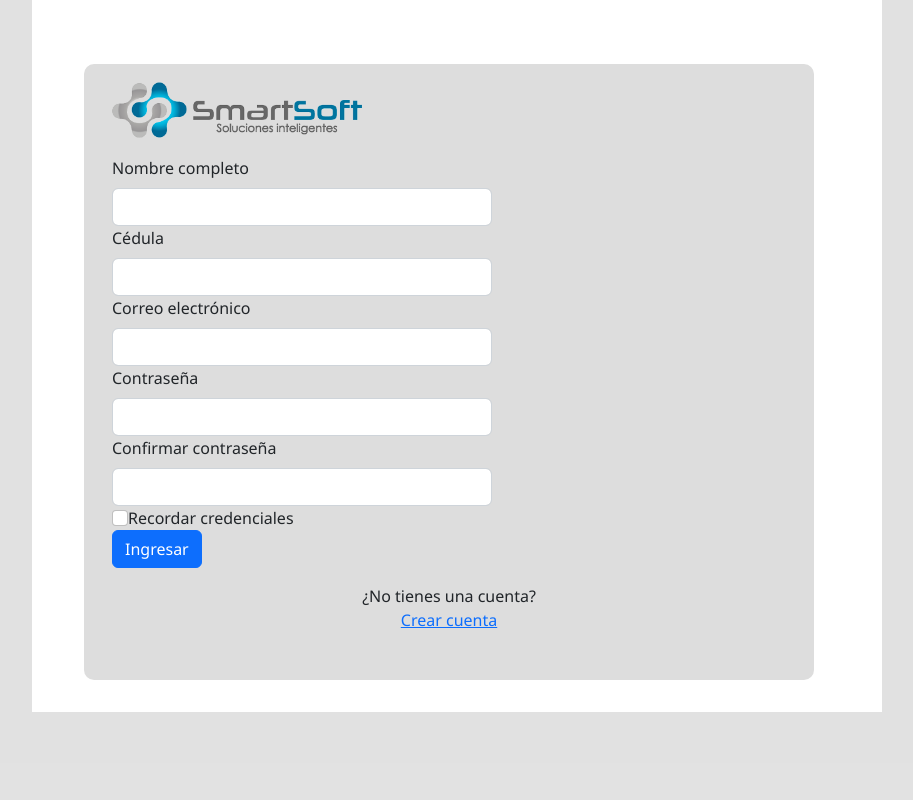
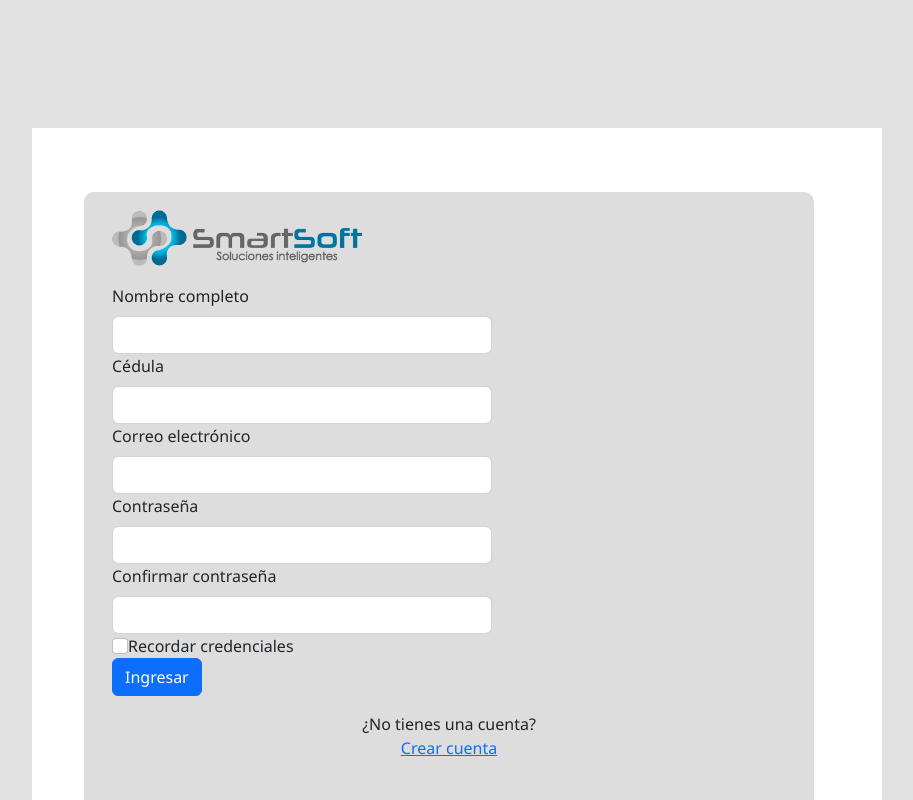
Before and after one commit to edinsonZapata/Administrador_Tareas, a Vue app: page / in a window 1280 px wide. Shown: the top 800 px of the page, without its empty margins (183-1096 px from the left). Built offline with nearby package versions, Linux system fonts and the light colour scheme.

Commit message:
arreglar pocision

```diff
--- a/src/app/components/register-view/RegisterVue.vue
+++ b/src/app/components/register-view/RegisterVue.vue
@@ -27,11 +27,13 @@
                 </div>
                 <div class="form group">
                 </div>
-
+<section>
                 <div class="seccion2">
                   <label class="form-label">Contraseña</label>
                   <input type="password" class="form-control" id="contraseña"/>
+
                 </div>
+                </section>
                 <div class="form group">
                   <label class="form-label">Confirmar contraseña</label>
                   <input type="password" class="form-control" id="conf-contraseña"/>
--- a/src/app/components/register-view/register-view.scss
+++ b/src/app/components/register-view/register-view.scss
@@ -2,17 +2,20 @@
     display: flex!important;
 }
 .container-view-login{
-    min-height: 100vh;
-    max-height: 700px;
+
+    min-height: 150vh;
+    max-height: 750px;
     background-color: #dddd;
 }
 
 .container-view-login-data{
+    margin-top: 10%;
     background-color: #ffff;
     width: 70%!important;
     height: 70%!important;
     max-width: 850px;
     max-height: 1200px;
+    margin-bottom: 10%;
 }
 
 .container-view-login-camp{
@@ -21,6 +24,7 @@
     max-height: 900px;
     border-radius: 10px;
     padding: 2vh;
+    margin-bottom: 10%;
 }
 
 .form-control{
@@ -28,13 +32,18 @@
 }
 
 .campos{
-    display: flex;
+   display: flex;
+
 }
 
 .seccion1{
     display: block;
+
 }
 
 .seccion2{
+
     display: block;
+
+
 }
```
